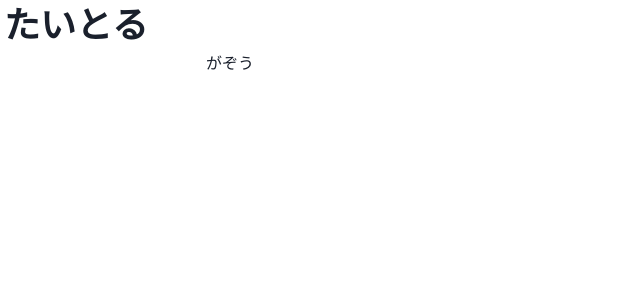
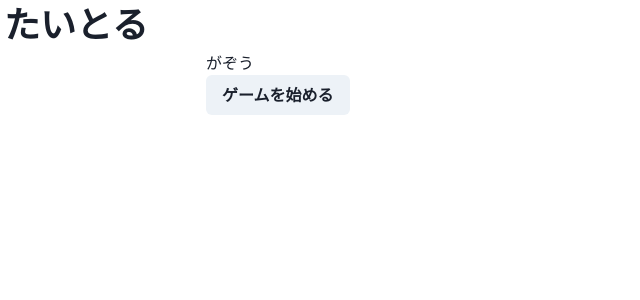
Before and after one commit to mochi-sann/beta-yokohma-a-mochi, a Next.js app: page / in a window 1280 px wide. Shown: the top 300 px of the page, without its empty margins (0-640 px from the left). Built offline with nearby package versions, Linux system fonts and the light colour scheme.

Commit message:
正解不正解によって挙動を変えるhooksを作った

```diff
--- a/package.json
+++ b/package.json
@@ -35,6 +35,7 @@
     "next-seo": "^4.26.0",
     "react": "^17.0.2",
     "react-dom": "^17.0.2",
+    "react-hook-form": "^7.15.0",
     "react-icons": "^4.2.0"
   },
   "devDependencies": {
--- /dev/null
+++ b/src/hooks/useNextPage.tsx
@@ -0,0 +1,51 @@
+import React from 'react'
+import { useRouter } from 'next/router'
+import { useToast } from '@chakra-ui/react'
+export type Props = {
+  nextPage: string
+}
+
+type handleClickProps = {
+  isCorrect: boolean
+  CorrecttoastTitle?: string
+  CorrecttoastBody?: string
+  NotShowToast?: boolean
+}
+
+const useNextpage = (props: Props) => {
+  return React.useMemo(() => {
+    const router = useRouter()
+    const toast = useToast()
+    const { nextPage } = props
+    const handleClick = (props: handleClickProps) => {
+      if (props.isCorrect) {
+        if (!props.NotShowToast) {
+          toast({
+            title: props.CorrecttoastTitle || '正解です次の問題に行きましょう',
+            description:
+              props.CorrecttoastBody ||
+              'You have successfully completed this page',
+            status: 'success',
+            duration: 3000,
+            isClosable: true,
+          })
+        }
+
+        router.push(nextPage)
+      } else {
+        toast({
+          title: '答えが間違っています',
+          description: 'もう一度考えてみましょう',
+          status: 'error',
+          duration: 4000,
+          isClosable: true,
+        })
+      }
+    }
+    return {
+      handleClick,
+    }
+  }, [])
+}
+
+export default useNextpage
--- a/src/pages/index.tsx
+++ b/src/pages/index.tsx
@@ -1,9 +1,23 @@
 import React from 'react'
 
+import useNextPage from '../hooks/useNextPage'
+import { Button } from '@chakra-ui/react'
+
 export const Home: React.VFC = () => {
+  const { handleClick } = useNextPage({ nextPage: '/page1' })
   return (
     <div>
       <p>がぞう</p>
+      <Button
+        colorScheme="gray"
+        onClick={() => {
+          handleClick({ isCorrect: true, NotShowToast: true })
+        }}
+        // as="a"
+      >
+        {' '}
+        ゲームを始める
+      </Button>
     </div>
   )
 }
--- a/tsconfig.json
+++ b/tsconfig.json
@@ -12,7 +12,11 @@
     "moduleResolution": "node",
     "resolveJsonModule": true,
     "isolatedModules": true,
-    "jsx": "preserve"
+    "jsx": "preserve",
+    "baseUrl": ".",
+    "paths": {
+      "~/*": ["./*"]
+    }
   },
   "exclude": ["node_modules", ".next", "out"],
   "include": ["next-env.d.ts", "**/*.ts", "**/*.tsx", "**/*.js"]
```
Also changed, not shown: src/pages/page1.tsx (added, +11 -0 lines), 1 other file (tests, documents, lock files or other folders).
